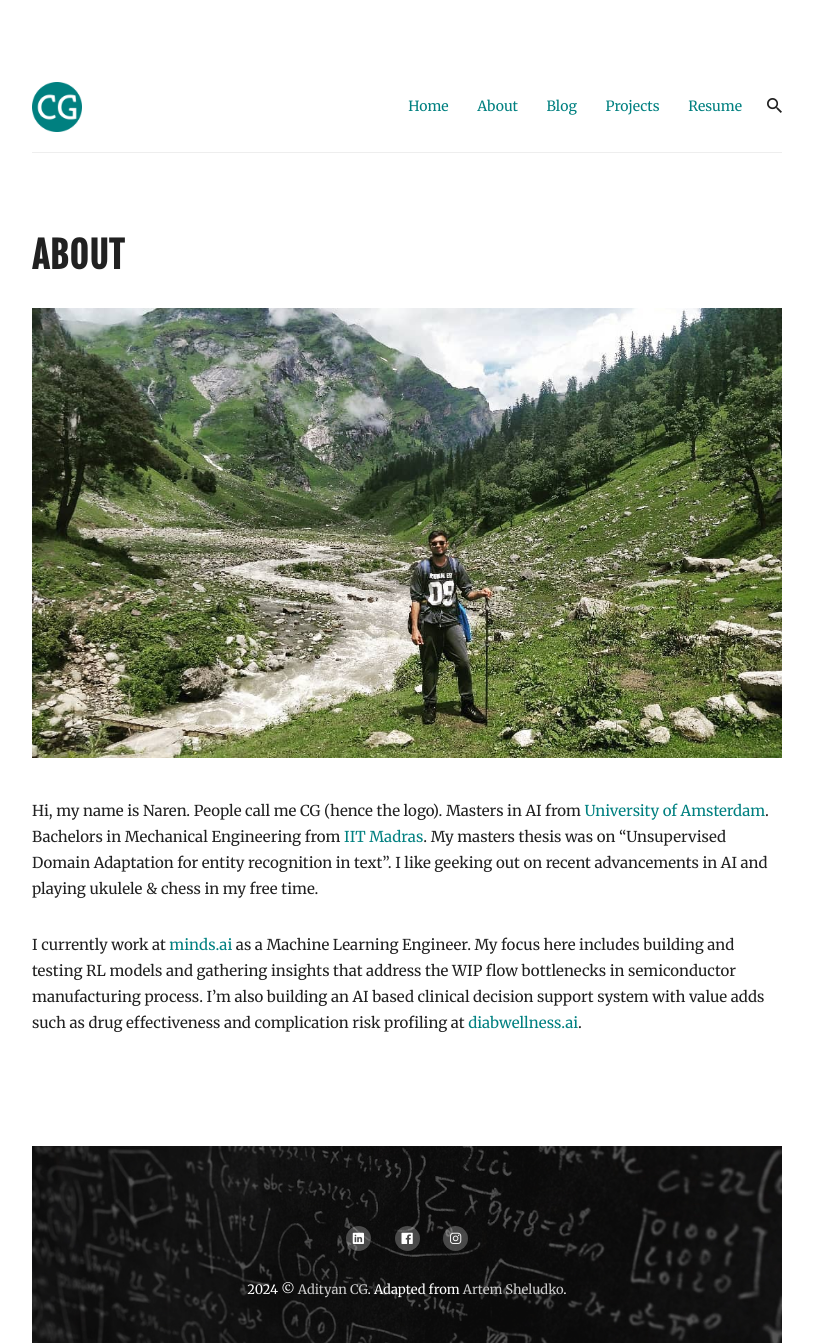
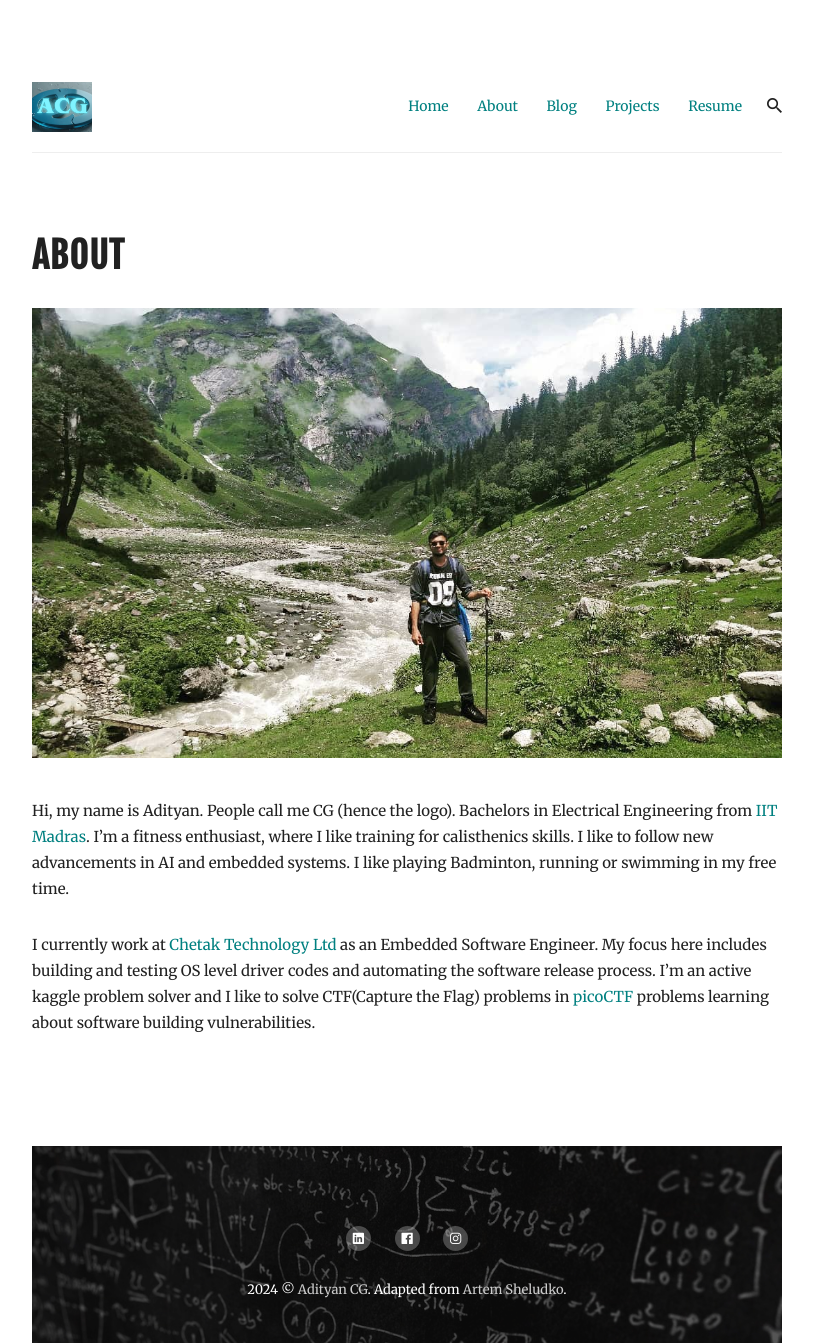
Before and after one commit to cgadityan/cgadityan.github.io, a Jekyll site: the page built from about.md, in a window 1280 px wide. Shown: the whole page, without its empty margins (233-1046 px from the left). Built offline with Jekyll 4.4.1, drawn with Linux system fonts in a browser that asks for light colours; nearby versions of some CDN libraries.

Commit message:
Added Project MineRL and changed logo and about

```diff
--- a/_config.yml
+++ b/_config.yml
@@ -1,6 +1,6 @@
 title: Adityan CG
 # logo: "images/logo.svg" # You can add own logo image.
-logo: images/cg_logo.png
+logo: images/cga_logo.png
 description: Personal Website
 baseurl: "" # The subpath of your site, e.g. /blog
 url: "" # The base hostname & protocol for your site, e.g. http://example.com
@@ -14,7 +14,7 @@ author:
 # twitter: https://twitter.com/ # Add your Twitter handle
 facebook: https://facebook.com/cgadityan/ # Add your Facebook handle
 # dribbble: https://dribbble.com/ # Add your Dribbble handle
-instagram: https://instagram.com/cgadityan/ # Add your Instagram handle
+instagram: https://instagram.com/cgadityan_/ # Add your Instagram handle
 # pinterest: https://pinterest.com/ # Add your Pinterest handle
 email: cgadityan@gmail.com # Add your Email address
 linkedin: https://linkedin.com/in/cgadityan/
@@ -23,7 +23,7 @@ linkedin: https://linkedin.com/in/cgadityan/
 hero: true # To enable the section hero, use the value true. To turn off use the value false.
 hero-title: Adityan CG # Add your hero title
 hero-subtitle: |
-  Trying to understand this resplendent chaos called life.
+  Trying to wade through the river grandiloquent drama called life with a simple kayak.
   You can read more <a style="color:turquoise" href="/about/">about me</a> or check out <a style="color:turquoise"  href="/blog/">my blog</a>
   and <a style="color:turquoise"  href="/projects/">projects</a>
 # Add your hero subtitle
--- a/about.md
+++ b/about.md
@@ -5,6 +5,6 @@ permalink: /about/
 image: images/hampta_pass.jpg
 ---
 
-Hi, my name is Naren. People call me CG (hence the logo). Masters in AI from <a style="color:teal" href="https://www.uva.nl">University of Amsterdam</a>. Bachelors in Mechanical Engineering from <a style="color:teal" href="https://www.iitm.ac.in/">IIT Madras</a>. My masters thesis was on "Unsupervised Domain Adaptation for entity recognition in text". I like geeking out on recent advancements in AI and playing ukulele & chess in my free time.
+Hi, my name is Adityan. People call me CG (hence the logo). Bachelors in Electrical Engineering from <a style="color:teal" href="https://www.iitm.ac.in/">IIT Madras</a>. I'm a fitness enthusiast, where I like training for calisthenics skills. I like to follow new advancements in AI and embedded systems. I like playing Badminton, running or swimming in my free time.
 
-I currently work at <a style="color:teal" href="https://www.minds.ai/">minds.ai</a> as a Machine Learning Engineer. My focus here includes building and testing RL models and gathering insights that address the WIP flow bottlenecks in semiconductor manufacturing process. I'm also building an AI based clinical decision support system with value adds such as drug effectiveness and complication risk profiling at <a style="color:teal" href="https://www.diabwellness.ai/">diabwellness.ai</a>.
+I currently work at <a style="color:teal" href="https://www.chetak.com/">Chetak Technology Ltd</a> as an Embedded Software Engineer. My focus here includes building and testing OS level driver codes and automating the software release process. I'm an active kaggle problem solver and I like to solve CTF(Capture the Flag) problems in  <a style="color:teal" href="https://picoctf.org/">picoCTF</a> problems learning about software building vulnerabilities.
```
Also changed, not shown: _projects/2017-03-01-simulation-of-meso-particles.md (deleted, +0 -23 lines), _projects/2021-10-1-fixedwing-swarming.md (deleted, +0 -44 lines), _projects/2022-07-15-the-minerl-challenge.md (added, +27 -0 lines), images/cga_logo.png (added), images/logo.svg (deleted), images/project_MineRL/cartpole.png (added), images/project_MineRL/minerl.png (added), images/project_MineRL/montezuma.jpg (added).
